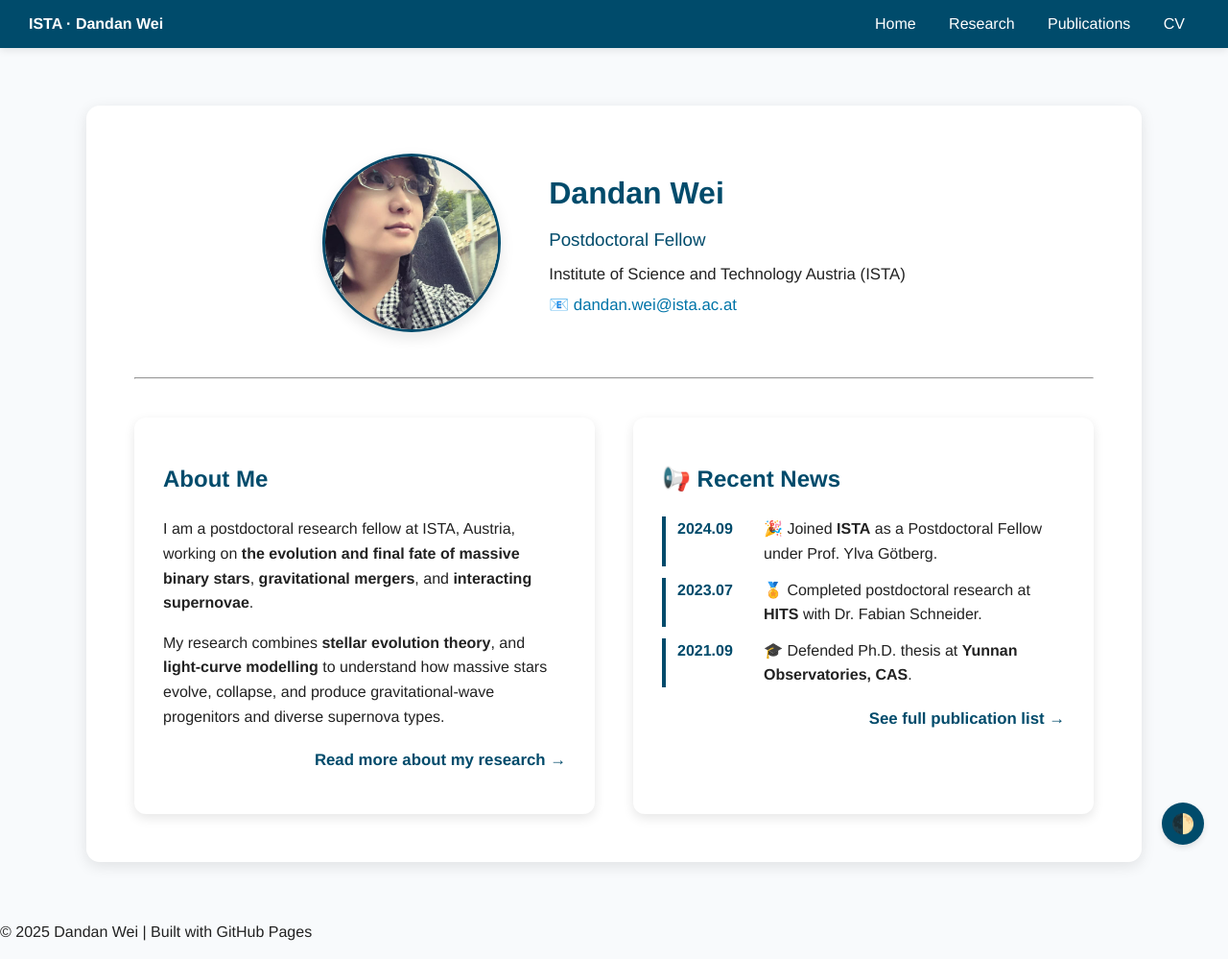
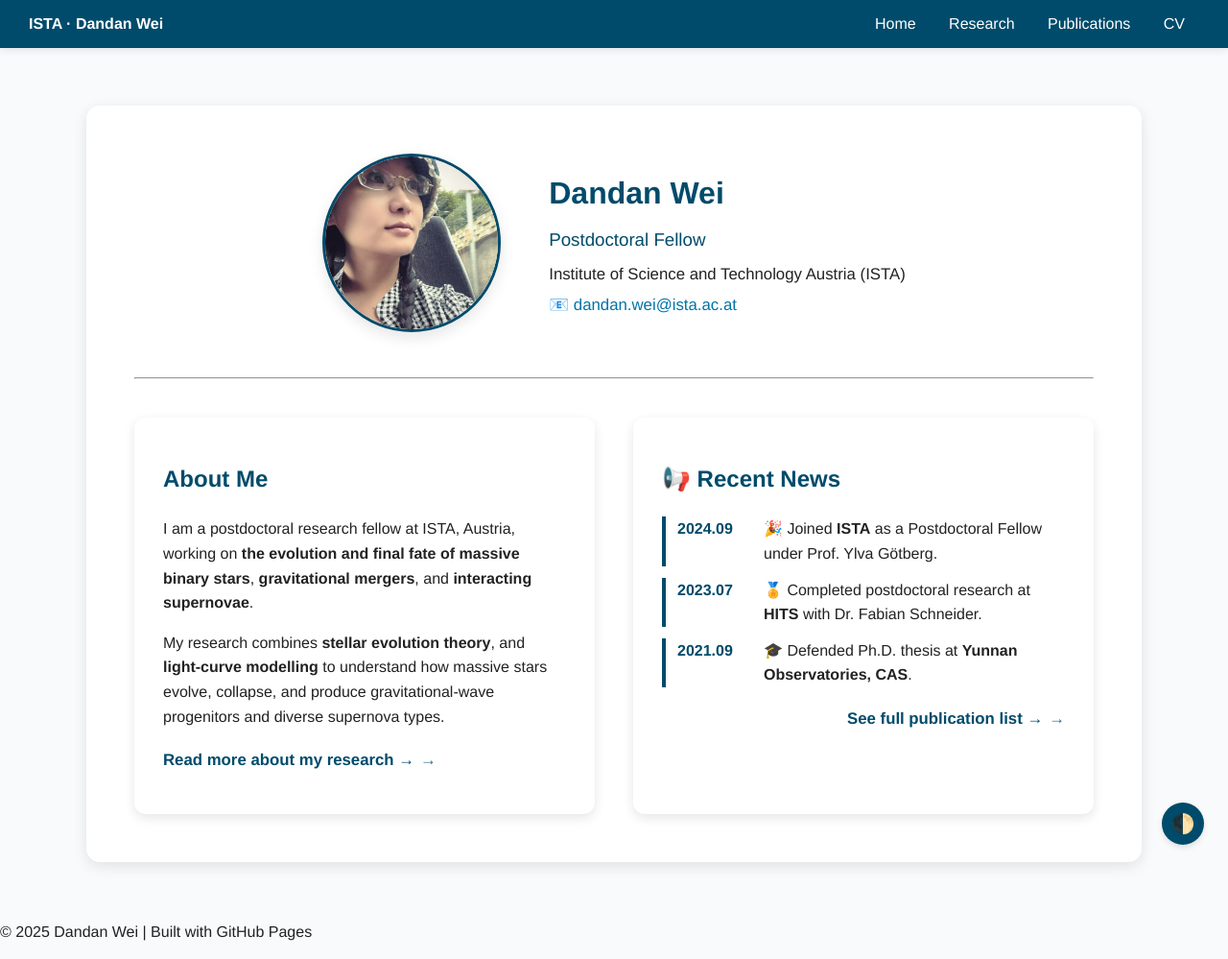
Before and after one commit to Dandan-star0/Dandan-star0.github.io, a Jekyll site: the page built from index.md, in a window 1280 px wide. Shown: the whole page at 96% size. Built offline with Jekyll 4.4.1, drawn with Linux system fonts in a browser that asks for light colours.

Commit message:
Update style.css

```diff
--- a/assets/css/style.css
+++ b/assets/css/style.css
@@ -341,6 +341,16 @@ a:hover {
   text-decoration: none;
   font-weight: 600;
   transition: color 0.3s ease, text-shadow 0.3s ease;
+  position: relative;
+}
+
+/* 箭头动画 */
+.read-more a::after {
+  content: "→";
+  display: inline-block;
+  margin-left: 6px;
+  transition: transform 0.3s ease, opacity 0.3s ease;
+  opacity: 0.8;
 }
 
 .read-more a:hover {
@@ -348,9 +358,16 @@ a:hover {
   text-shadow: 0 0 8px var(--shadow);
 }
 
+.read-more a:hover::after {
+  transform: translateX(5px);
+  opacity: 1;
+}
 
-.bottom-grid .read-more {
-  display: block;
+/* 对齐左右 */
+.bottom-grid .about-box .read-more {
+  text-align: left;
+}
+.bottom-grid .news-box .read-more {
   text-align: right;
 }
 
```
